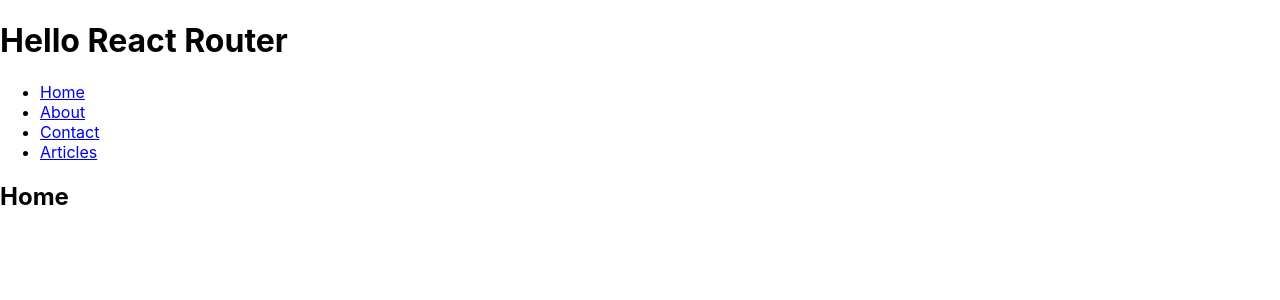
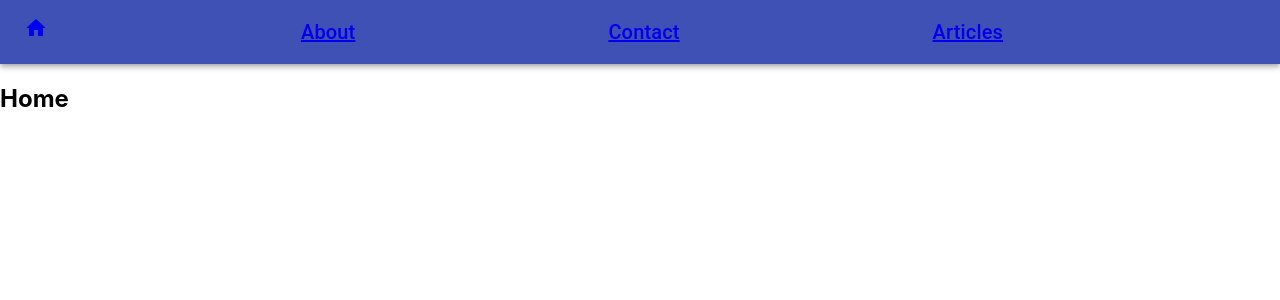
Before and after one commit to daichi1127/will-fuchu-frontend-api, a React (Create React App) app: page / in a window 1280 px wide. Shown: the top 300 px of the page. Built offline with nearby package versions, Linux system fonts and the light colour scheme.

Commit message:
install material-ui

```diff
--- a/package.json
+++ b/package.json
@@ -3,6 +3,8 @@
   "version": "0.1.0",
   "private": true,
   "dependencies": {
+    "@material-ui/core": "^4.12.3",
+    "@material-ui/icons": "^4.11.2",
     "@testing-library/jest-dom": "^5.11.4",
     "@testing-library/react": "^11.1.0",
     "@testing-library/user-event": "^12.1.10",
--- a/src/App.tsx
+++ b/src/App.tsx
@@ -1,47 +1,9 @@
-import {
-  BrowserRouter,
-  Route,
-  Switch,
-  NavLink,
-  useParams,
-  useRouteMatch
-} from 'react-router-dom';
-import Home from './components/body/Home';
-import About from './components/body/About';
-import Contact from './components/body/Contact';
-import Articles from './components/body/Articles';
-import Article from './components/body/Article';
 // import Articles from './components/body/Articles';
+import { Header } from './components/header/Header';
 
 function App() {
   return (
-    <BrowserRouter>
-      <h1>Hello React Router</h1>
-      <ul>
-        <li>
-          <NavLink exact to="/">Home</NavLink>
-        </li>
-        <li>
-          <NavLink to="/about">About</NavLink>
-        </li>
-        <li>
-          <NavLink to="/contact">Contact</NavLink>
-        </li>
-        <li>
-          <NavLink to="/articles">Articles</NavLink>
-        </li>
-      </ul>
-      <Switch>
-        <Route exact path="/" component={Home}/>
-        <Route path="/about" component={About}/>
-        <Route path="/contact" component={Contact}/>
-        <Route exact path="/articles" component={Articles}/>
-        <Route path="/articles/:id" component={Article}/>
-        {/* <Route>
-          <NotFound />
-        </Route> */}
-      </Switch>
-    </BrowserRouter>
+    <Header />
   );
 }
 export default App;
--- /dev/null
+++ b/src/components/header/Header.tsx
@@ -0,0 +1,63 @@
+import {
+  BrowserRouter,
+  Route,
+  Switch,
+  NavLink,
+} from 'react-router-dom';
+
+import Home from '../body/Home';
+import About from '../body/About';
+import Contact from '../body/Contact';
+import Articles from '../body/Articles';
+import Article from '../body/Article'
+
+import AppBar from '@material-ui/core/AppBar';
+import Toolbar from '@material-ui/core/Toolbar';
+import IconButton from '@material-ui/core/IconButton';
+import MenuIcon from '@material-ui/icons/Menu';
+import Typography from '@material-ui/core/Typography';
+import HomeRoundedIcon from '@material-ui/icons/HomeRounded';
+import { makeStyles } from '@material-ui/styles';
+
+
+export const Header = () => {
+  const useStyles = makeStyles((theme) => ({
+    root: {
+      flexGrow: 1,
+    },
+    title: {
+      flexGrow: 1,
+    },
+  }));
+  const classes = useStyles();
+
+  return (
+    <BrowserRouter>
+      <div className={classes.root}>
+        <AppBar position="static" >
+          <Toolbar>
+            <Typography variant="h6" className={classes.title}>
+              <NavLink exact to="/"><HomeRoundedIcon /></NavLink>
+            </Typography>
+            <Typography variant="h6" className={classes.title}>
+              <NavLink to="/about">About</NavLink>
+            </Typography>
+            <Typography variant="h6" className={classes.title}>
+              <NavLink to="/contact">Contact</NavLink>
+            </Typography>
+            <Typography variant="h6" className={classes.title}>
+              <NavLink to="/articles">Articles</NavLink>
+            </Typography>
+          </Toolbar>
+        </AppBar>
+      </div>
+      <Switch>
+        <Route exact path="/" component={Home}/>
+        <Route path="/about" component={About}/>
+        <Route path="/contact" component={Contact}/>
+        <Route exact path="/articles" component={Articles}/>
+        <Route path="/articles/:id" component={Article}/>
+      </Switch>
+    </BrowserRouter>
+  );
+}
```
Also changed, not shown: src/components/header/Navbar.js (deleted, +0 -15 lines), 2 other files (tests, documents, lock files or other folders).
